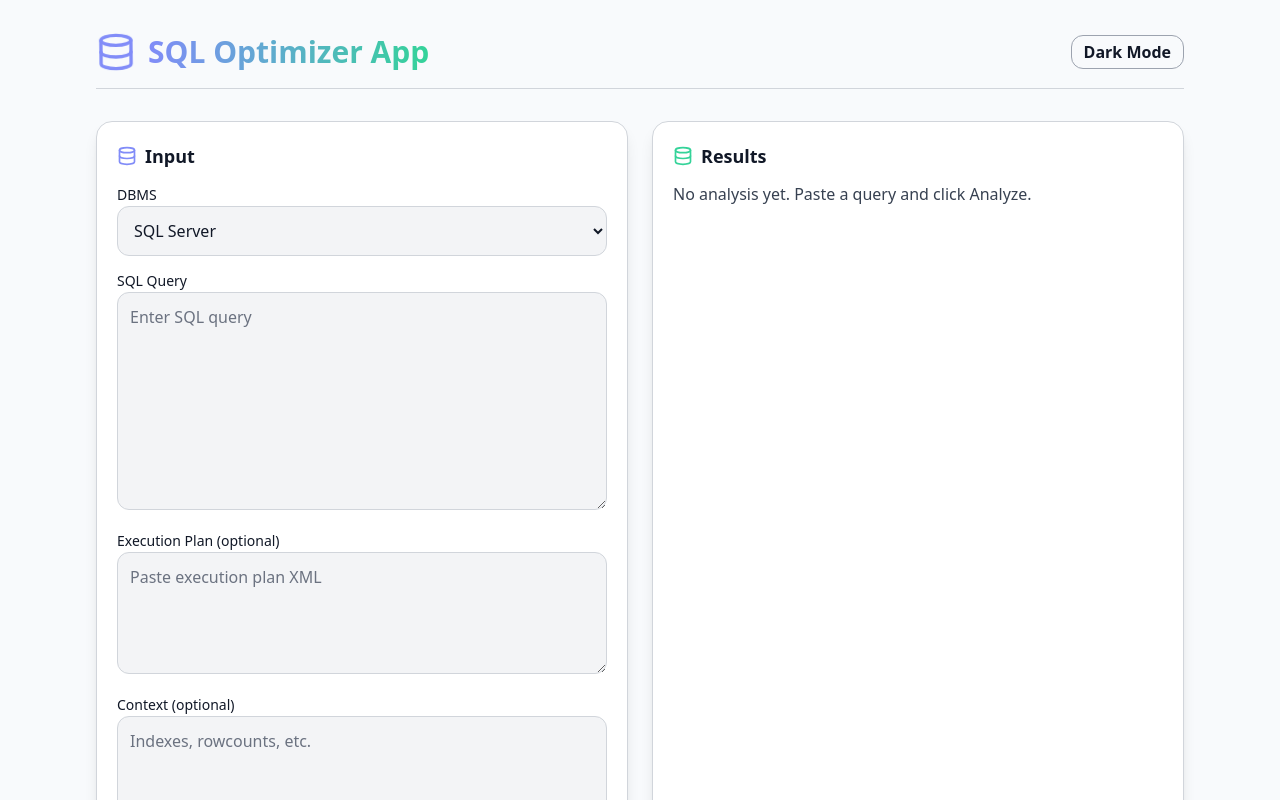
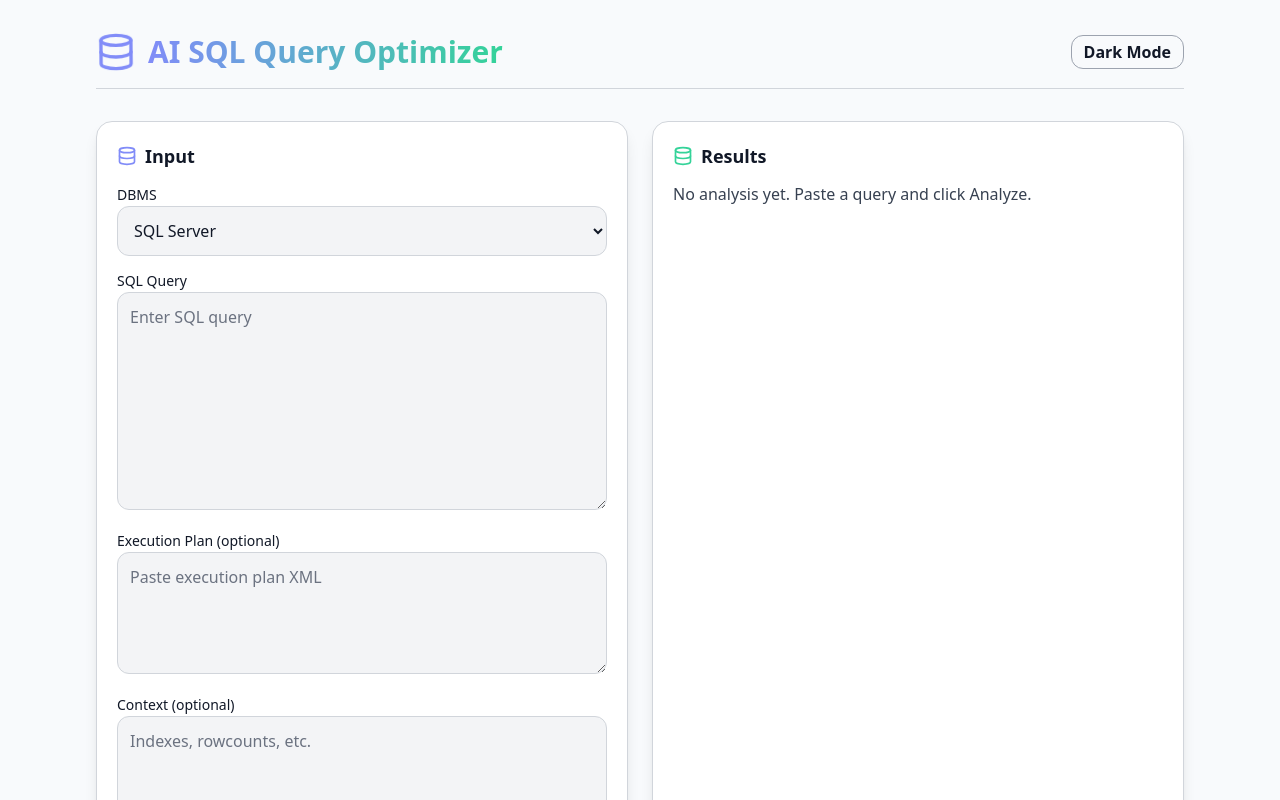
Before and after one commit to Vibley/ai-sql-optimizer, a React (Vite) app: page / in a window 1280 px wide. Shown: the top 800 px of the page. Built offline with nearby package versions, Linux system fonts and the light colour scheme; no server answers.

Commit message:
Update App.jsx

```diff
--- a/src/App.jsx
+++ b/src/App.jsx
@@ -53,7 +53,7 @@ export default function App() {
               <Database className="w-10 h-10 text-indigo-400" />
             </motion.div>
             <h1 className="text-3xl font-extrabold bg-gradient-to-r from-indigo-400 to-emerald-400 bg-clip-text text-transparent">
-              SQL Optimizer App
+            AI SQL Query Optimizer
             </h1>
           </div>
           <button
```
